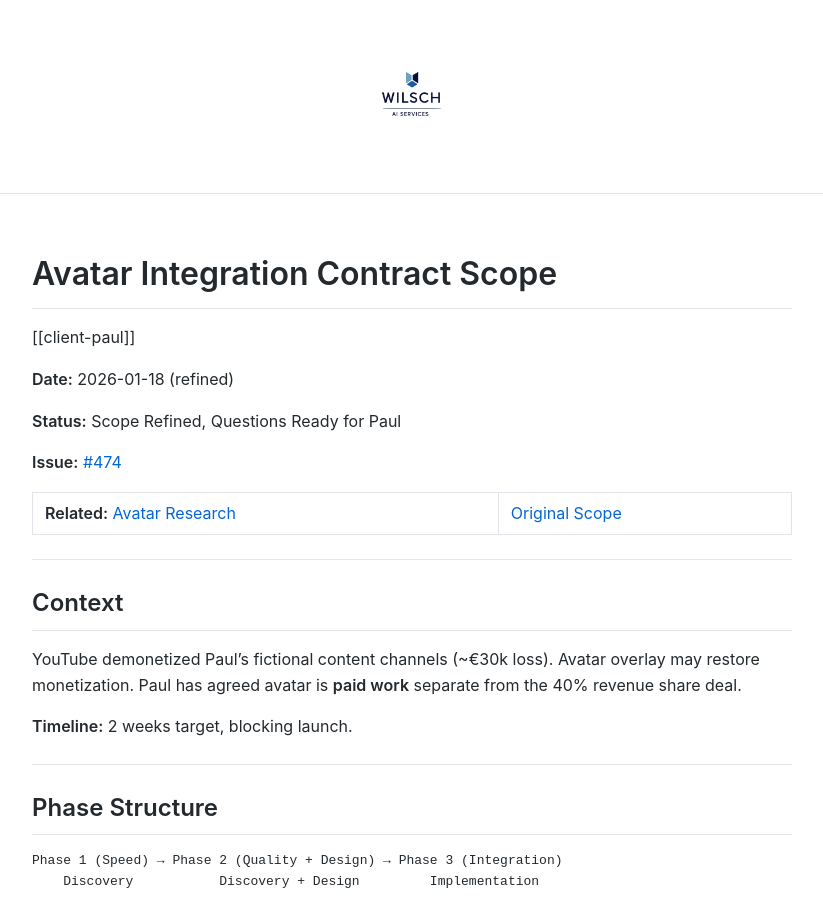
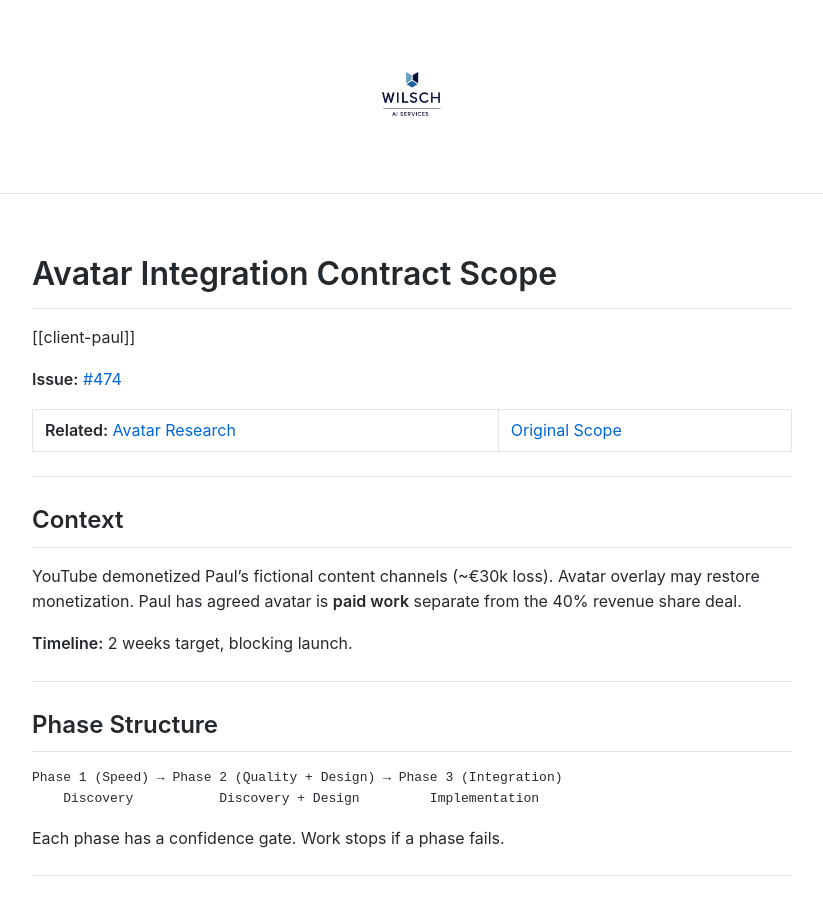
Before and after one commit to MariusWilsch/public-wilsch-ai-pages, a Jekyll site: the page built from project/paul_youtube_fullstack/avatar-contract-scope.md, in a window 1280 px wide and 900 px high. Shown: the whole window, without its empty margins (228-1051 px from the left). Built offline with Jekyll 4.4.1, drawn with Linux system fonts in a browser that asks for light colours; our own code applies the rules of GitHub Pages for plain Markdown files.

Commit message:
Sync from hippocampus 2026-01-18

```diff
--- a/project/paul_youtube_fullstack/avatar-contract-scope.md
+++ b/project/paul_youtube_fullstack/avatar-contract-scope.md
@@ -4,10 +4,6 @@ publish: true
 
 # Avatar Integration Contract Scope
 [[client-paul]]
-
-**Date:** 2026-01-18 (refined)
-
-**Status:** Scope Refined, Questions Ready for Paul
 
 **Issue:** [#474](https://github.com/DaveX2001/deliverable-tracking/issues/474)
 
```
